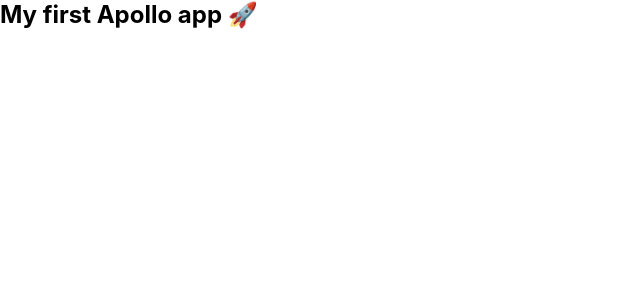
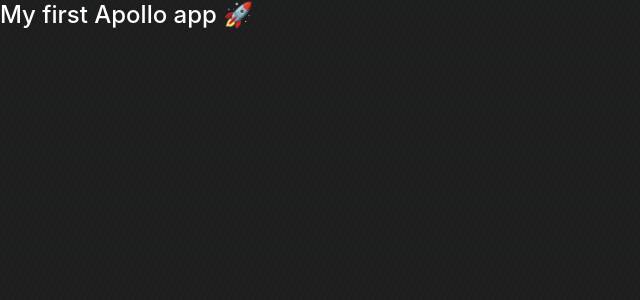
Before and after one commit to babaquero07/country-search, a React (Create React App) app: page / in a window 1280 px wide. Shown: the top 300 px of the page, without its empty margins (0-640 px from the left). Built offline with nearby package versions, Linux system fonts and the light colour scheme.

Commit message:
Estilos definidos

```diff
--- a/public/index.html
+++ b/public/index.html
@@ -24,7 +24,7 @@
       work correctly both with client-side routing and a non-root public URL.
       Learn how to configure a non-root public URL by running `npm run build`.
     -->
-    <title>React App</title>
+    <title>Kimche Challenge</title>
   </head>
   <body>
     <noscript>You need to enable JavaScript to run this app.</noscript>
--- a/src/index.css
+++ b/src/index.css
@@ -12,11 +12,33 @@
   font-family: -apple-system, BlinkMacSystemFont, 'Segoe UI', 'Roboto', 'Oxygen',
     'Ubuntu', 'Cantarell', 'Fira Sans', 'Droid Sans', 'Helvetica Neue',
     sans-serif;
-  -webkit-font-smoothing: antialiased;
-  -moz-osx-font-smoothing: grayscale;
+    background: #1d1e1f;
+    background-image: url('./Assets/Images/backgroundimg.png');
+    color: #fff;
 }
 
-code {
-  font-family: source-code-pro, Menlo, Monaco, Consolas, 'Courier New',
-    monospace;
+/* ============================= GENERAL STYLES ======================================  */
+
+h1,
+h2,
+h3,
+h4,
+h5 {
+  font-weight: 500;
 }
+
+h1 {
+  font-size: 2.5rem;
+}
+
+.btn {
+  width: max-content;
+  display: inline-block;
+  color: #fff;
+  padding: 0.75rem 1.2rem;
+  border-radius: 0.4rem;
+  cursor: pointer;
+  border: #000;
+  background-color: rgb(143, 138, 138);
+  transition: all 400ms ease;
+}
```
Also changed, not shown: src/Assets/Images/backgroundimg.png (added).
